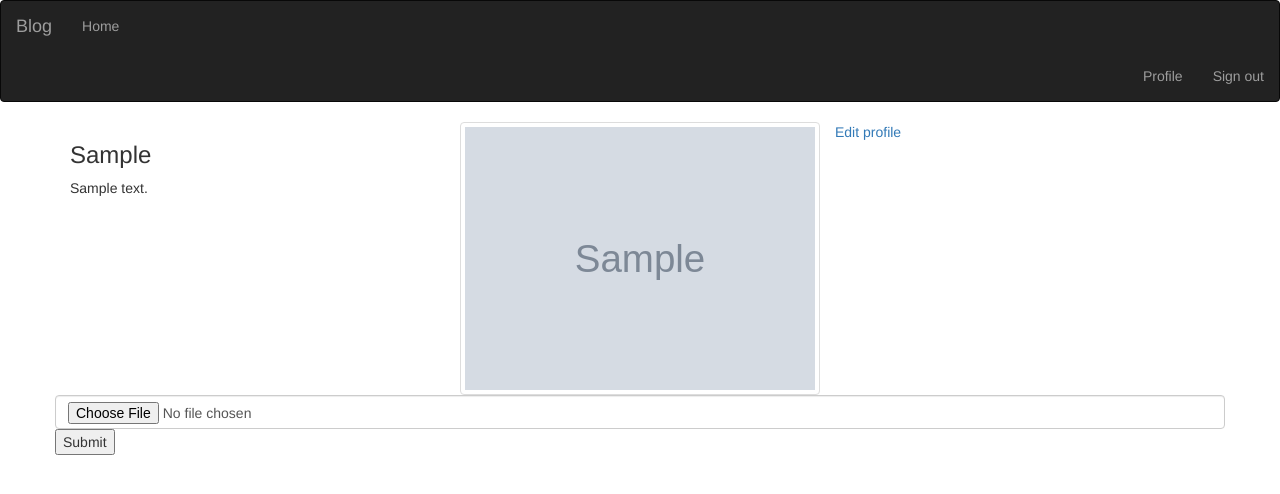
After one commit to VGichuki/blog_app, a Flask app: a page that uses app/templates/navbar.html in a window 1280 px wide. The commit adds this page. Shown: the top 494 px of the page. Run offline with Flask 2, Linux system fonts and the light colour scheme; a user stored in the database is signed in; tables that the repository leaves empty hold one stand-in row (values such as "Sample post"); grey boxes marked "Sample" are stand-in pictures; some libraries are stand-ins or nearby versions.

Commit message:
create update.html in profile folder to eneble a user to input a profile pic

```diff
--- a/app/__init__.py
+++ b/app/__init__.py
@@ -3,6 +3,7 @@ from flask_bootstrap import Bootstrap
 from config import config_options
 from flask_sqlalchemy import SQLAlchemy
 from flask_login import LoginManager
+from flask_uploads import UploadSet,configure_uploads,IMAGES
 
 
 bootstrap = Bootstrap()
@@ -12,6 +13,8 @@ login_manager = LoginManager()
 login_manager.session_protection = 'strong'
 login_manager.login_view = 'auth.login'
 
+photos = UploadSet('photos', IMAGES)
+
 def create_app(config_name):
 
     # Initializing the application
@@ -20,6 +23,9 @@ def create_app(config_name):
     # Setting up the configuration
     app.config.from_object(config_options[config_name])
     app.config['SQLALCHEMY_TRACK_MODIFICATIONS'] = False
+
+    # Configure UploadSet
+    configure_uploads(app, photos)
 
     # Initializing Flask Extensions
     bootstrap.init_app(app)
--- a/app/main/views.py
+++ b/app/main/views.py
@@ -3,6 +3,8 @@ from ..request import get_quotes
 from . import main
 from flask_login import login_required
 from ..models  import User
+from .forms import UpdateProfile
+from ..import db,photos
 
 #Views
 @main.route("/")
@@ -12,3 +14,42 @@ def index():
     '''
     quotes = get_quotes()
     return render_template("index.html", quotes = quotes)
+
+@main.route('/user/<uname>')
+def profile(uname):
+    user = User.query.filter_by(username = uname).first()
+
+    if user is None:
+        abort(404)
+
+    return render_template("profile/profile.html", user = user)
+
+@main.route('/user/<uname>/update',methods = ['GET','POST'])
+@login_required
+def update_profile(uname):
+    user = User.query.filter_by(username = uname).first()
+    if user is None:
+        abort(404)
+
+    form = UpdateProfile()
+
+    if form.validate_on_submit():
+        user.bio = form.bio.data
+
+        db.session.add(user)
+        db.session.commit()
+
+        return redirect(url_for('.profile',uname=user.username))
+
+    return render_template('profile/update.html',form =form)
+
+@main.route('/user/<uname>/update/pic',methods= ['POST'])
+@login_required
+def update_pic(uname):
+    user = User.query.filter_by(username = uname).first()
+    if 'photo' in request.files:
+        filename = photos.save(request.files['photo'])
+        path = f'photos/{filename}'
+        user.profile_pic_path = path
+        db.session.commit()
+    return redirect(url_for('main.profile',uname=uname))
--- a/app/templates/navbar.html
+++ b/app/templates/navbar.html
@@ -15,7 +15,7 @@
         </div>
         <ul class="nav navbar-nav navbar-right">
             {% if current_user.is_authenticated %}
-            <li style="color:white;padding:15px;">{{current_user.username}}</li>
+            <li><a href="{{url_for('main.profile',uname=current_user.username)}}">Profile</a></li>
             <li><a href="{{url_for('auth.logout')}}">Sign out</a></li>
             {% else %}
             <li><a href="{{url_for('auth.login')}}">Sign in</a></li>
--- /dev/null
+++ b/app/templates/profile/profile.html
@@ -0,0 +1,40 @@
+{% extends 'base.html'%}
+
+{% block content %}
+<div class="container">
+<div class="row">
+<!-- displaying  Username-->
+  <div class="col-md-4">
+    <h3> {{user.username| capitalize}} </h3>
+
+    <!--Displaying user bio-->
+    {% if user.bio %}
+      <p> {{user.bio}}</p>
+    {%else%}
+      <p> {{user.username| capitalize}} has no bio </p>
+    {% endif %}
+  </div>
+
+  <!--Display profile photo-->
+  <div class="col-md-4">
+
+    {% if user.profile_pic_path %}
+    <img src="{{url_for('static',filename=user.profile_pic_path)}}" alt="" class="img-thumbnail">
+    {%else%}
+    <p>No profile picture</p>
+    {% endif %}
+    </div>
+    {% if user == current_user %}
+    <a href="{{url_for('main.update_profile',uname=user.username)}}">Edit profile</a>
+    {% endif %}
+
+    {% if user == current_user %}
+    <form  action="{{url_for('main.update_pic',uname=user.username)}}" method="post" enctype = "multipart/form-data">
+
+      <input type="file"  name="photo" class="form-control" required>
+      <input type="submit">
+    </form>
+      {% endif %}
+</div>
+</div>
+{% endblock %}
```
Also changed, not shown: app/main/forms.py (added, +7 -0 lines), app/templates/profile/update.html (added, +8 -0 lines), app/static/photos/prog.jpg (added).
